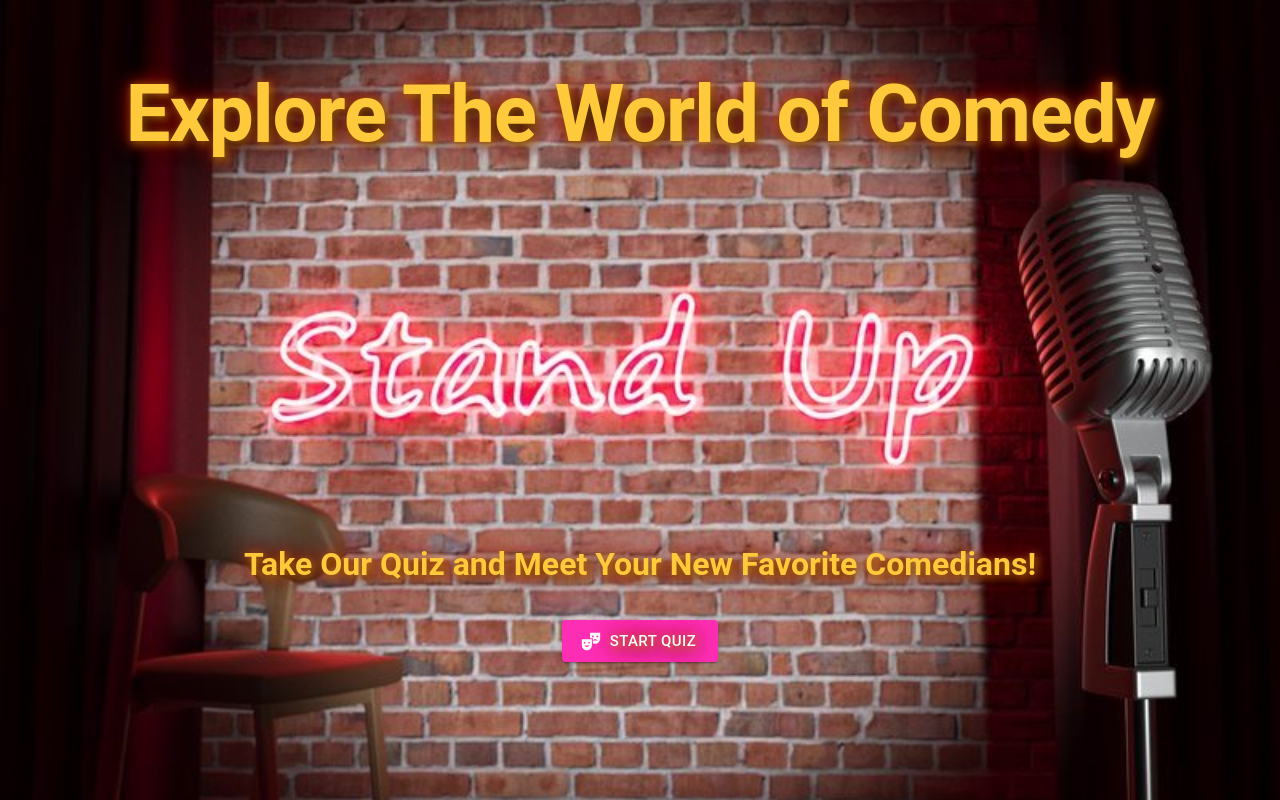
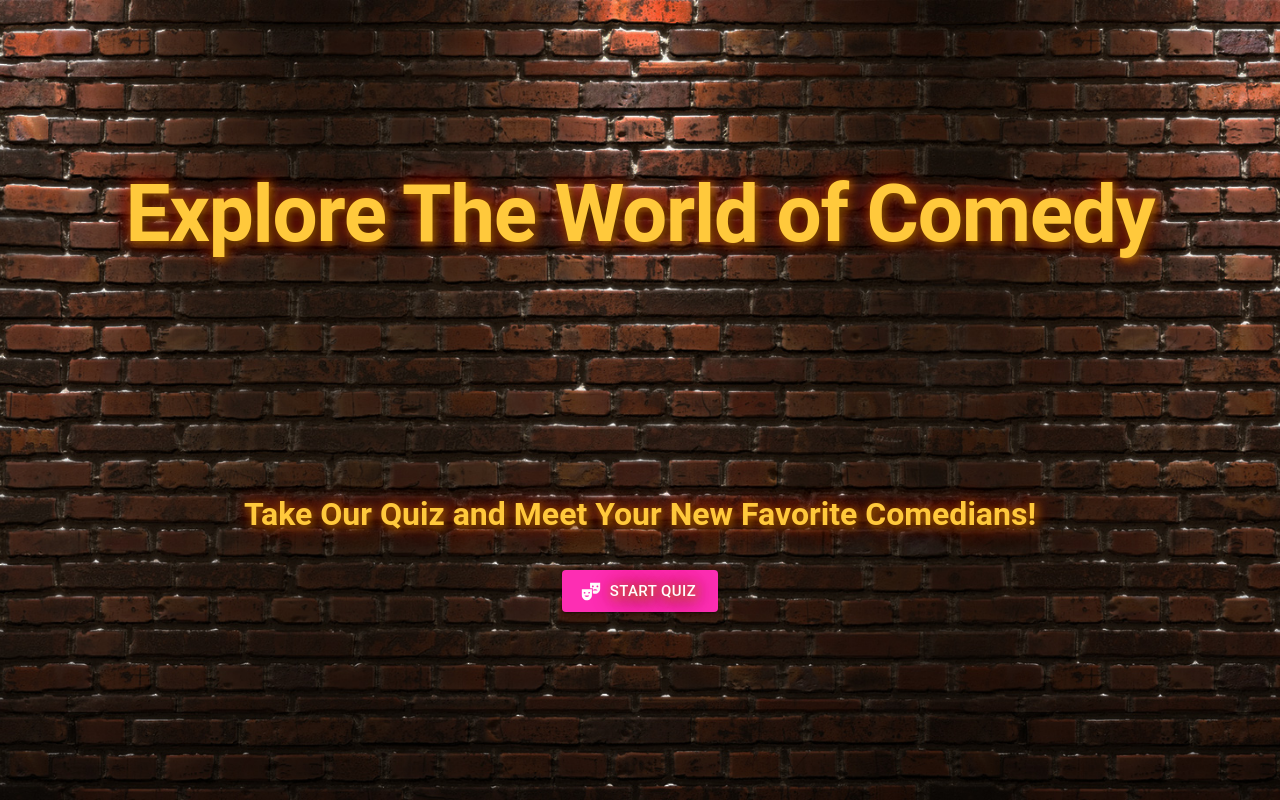
Before and after one commit to JLopez0001/Just-Comedy-Quiz, a React (Create React App) app in the folder client/: page / in a window 1280 px wide. Built offline with nearby package versions, Linux system fonts and the light colour scheme.

Commit message:
adjusted home page margins and changed the background

```diff
--- a/client/src/App.css
+++ b/client/src/App.css
@@ -3,7 +3,6 @@
   display: flex;
   flex-direction: column;
   min-height: 100vh;
-
 }
 
 main {
@@ -15,6 +14,10 @@ body {
   padding: 0;
 }
 
+.home-container {
+  display: flex;
+  flex-direction: column;
+}
 .title {
   color: #ffc93c;
   text-shadow: 3px 3px 20px black, 2px 2px 10px orange, 0 0 20px red;
@@ -48,7 +51,6 @@ body {
   }
 }
 
-
 .selected-answer {
   border: 4px solid #fd2eb3; /* consider the ff57c4 color */
 }
@@ -57,12 +59,10 @@ body {
   padding: 15px 0;
 }
 
-
-
 /* IMAGES BACKGROUND */
 
 .main-background-image {
-    background-image: url("../public/images/backgroundImages/main-stage.jpg");
+  background-image: url("../public/images/backgroundImages/brick-wall.jpg");
   background-size: cover;
   background-position: center;
   height: 100vh;
@@ -80,7 +80,6 @@ body {
     margin: -20% auto;
   }
 }
-
 
 .secondary-background-image {
   background-image: url("../public/images/backgroundImages/secondary-stage.jpg");
--- a/client/src/pages/homePage/home.jsx
+++ b/client/src/pages/homePage/home.jsx
@@ -1,37 +1,37 @@
-import Button from '@mui/material/Button';
-import Typography from '@mui/material/Typography';
-import TheaterComedyIcon from '@mui/icons-material/TheaterComedy';
-
+import Button from "@mui/material/Button";
+import Typography from "@mui/material/Typography";
+import TheaterComedyIcon from "@mui/icons-material/TheaterComedy";
 
 const HomePage = () => {
-
-
   return (
-        <div className='main-background-image'>
+    <div className="home-container">
+      <div className="main-background-image">
         <div>
           <Typography
-                    className='title'
+            className="title"
             variant="h1"
             sx={{
               p: 1,
-                        m:"60px auto 20px auto",
+              m: "160px auto 20px auto",
               fontWeight: "bold",
-                        fontSize: { xs: '3rem', sm: '3.5rem', md: '4rem', lg: '5rem' }
-                    }}>
+              fontSize: { xs: "3rem", sm: "3.5rem", md: "4rem", lg: "5rem" },
+            }}
+          >
             Explore The World of Comedy
           </Typography>
         </div>
 
-            <div className='title sub-content'>
+        <div className="title sub-content">
           <Typography
             variant="h5"
             component="p"
             sx={{
-                        m: " 350px auto 10px auto",
+              m: " 200px auto 10px auto",
               p: 3,
-                        fontSize: { xs: '1rem', sm: '1.6rem', md: '1.7rem', lg: '2rem' },
+              fontSize: { xs: "1rem", sm: "1.6rem", md: "1.7rem", lg: "2rem" },
               fontWeight: "bold",
-                    }}>
+            }}
+          >
             Take Our Quiz and Meet Your New Favorite Comedians!
           </Typography>
 
@@ -39,22 +39,20 @@ const HomePage = () => {
             variant="contained"
             href="/questions/comedian-quiz"
             size="large"
-                    startIcon={<TheaterComedyIcon size="large"/>}
+            startIcon={<TheaterComedyIcon size="large" />}
             sx={{
-                        bgcolor:"#fd2eb3",
-                        '&:hover': {
-                            bgcolor: '#ff57c4'
+              bgcolor: "#fd2eb3",
+              "&:hover": {
+                bgcolor: "#ff57c4",
               },
             }}
           >
             Start Quiz
           </Button>
         </div>
-
+      </div>
     </div>
   );
 };
 
-
-
 export default HomePage;
```
Lines whose indentation alone changed are shown as unchanged.
